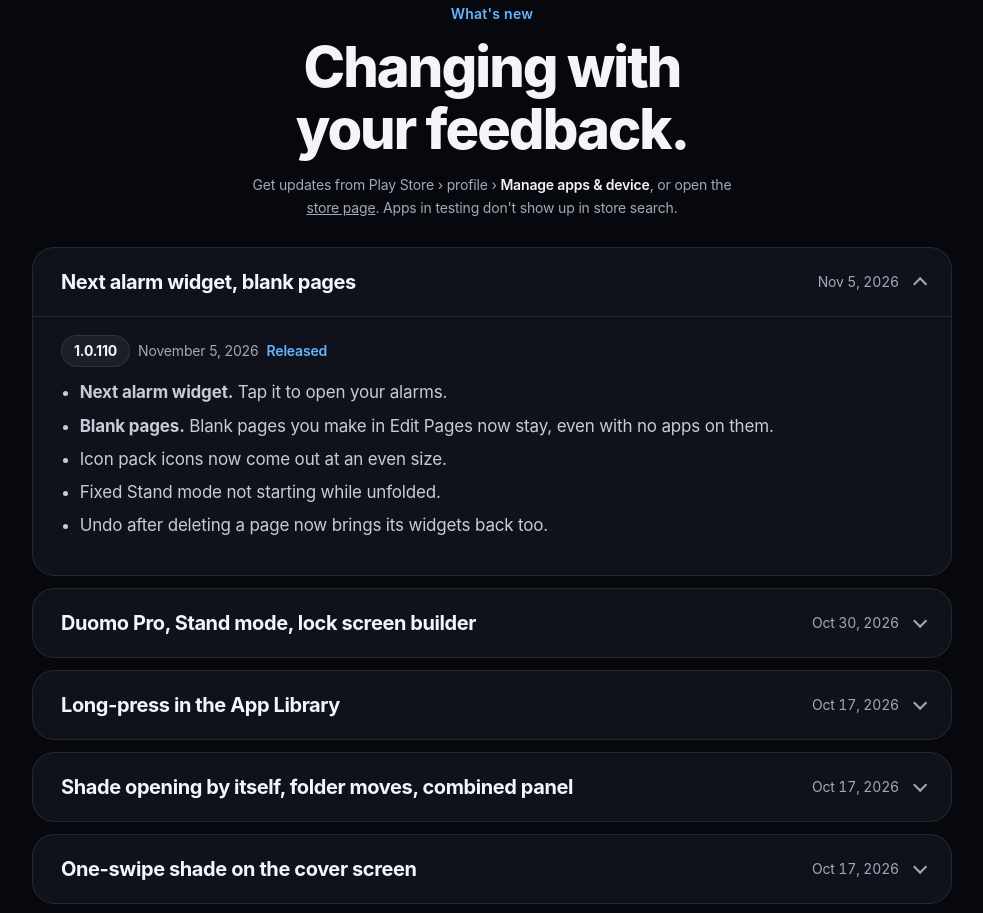
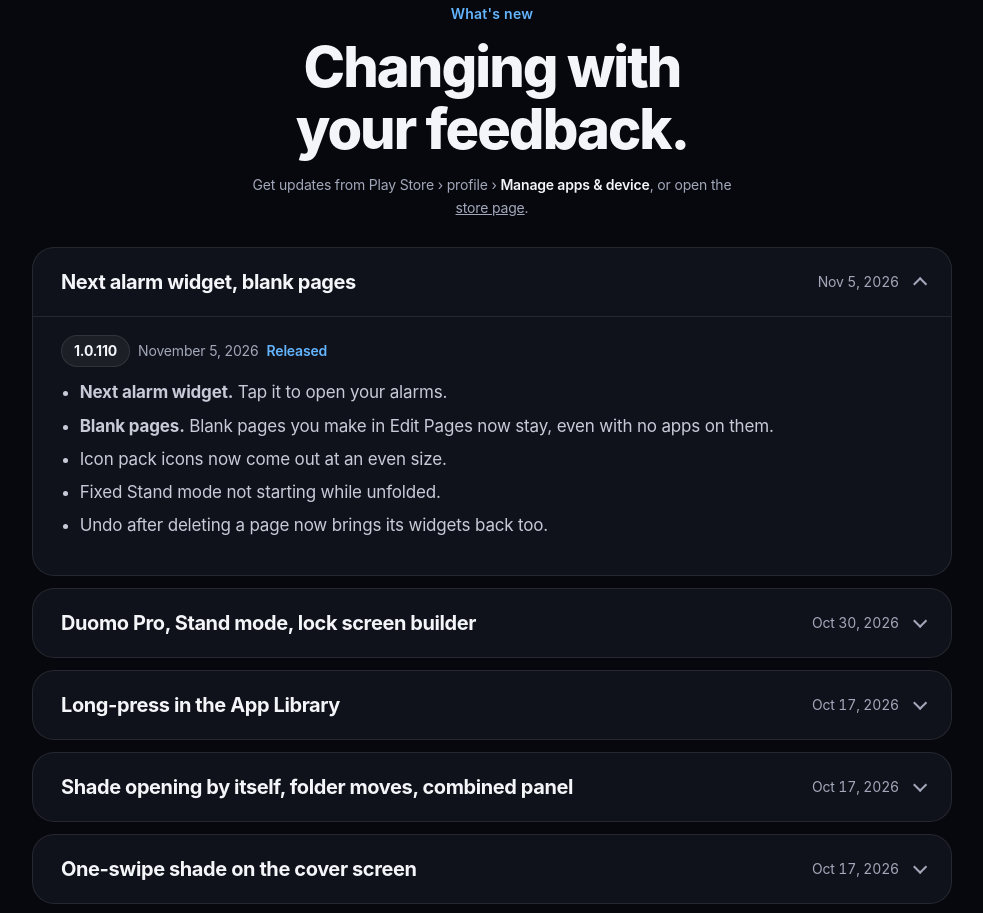
Before and after one commit to bgiseok/duomo, a plain HTML site: page index.html in a window 1280 px wide. Shown: the part 7501-8414 px from the top of the page, without its empty margins (148-1131 px from the left). Drawn offline with Linux system fonts and the light colour scheme; a web font is replaced by a local one.

Commit message:
업데이트 안내 문구 정리

```diff
--- a/index.html
+++ b/index.html
@@ -453,7 +453,7 @@
       <div class="center">
         <p class="kicker"><span data-l="ko">업데이트 내역</span><span data-l="en">What's new</span></p>
         <h2><span data-l="ko">써 주신 의견으로<br>바뀌고 있어요.</span><span data-l="en">Changing with<br>your feedback.</span></h2>
-        <p class="account-note"><span data-l="ko">업데이트는 Play 스토어 › 프로필 › <b>앱 및 기기 관리</b>에서 받거나 <a style="text-decoration:underline" href="https://play.google.com/store/apps/details?id=com.bgiseok.crease">스토어 페이지</a>를 열어 받아요. 테스트 중인 앱이라 스토어 검색에는 나오지 않아요.</span><span data-l="en">Get updates from Play Store › profile › <b>Manage apps &amp; device</b>, or open the <a style="text-decoration:underline" href="https://play.google.com/store/apps/details?id=com.bgiseok.crease">store page</a>. Apps in testing don't show up in store search.</span></p>
+        <p class="account-note"><span data-l="ko">업데이트는 Play 스토어 › 프로필 › <b>앱 및 기기 관리</b>에서 받거나 <a style="text-decoration:underline" href="https://play.google.com/store/apps/details?id=com.bgiseok.crease">스토어 페이지</a>를 열어 받아요.</span><span data-l="en">Get updates from Play Store › profile › <b>Manage apps &amp; device</b>, or open the <a style="text-decoration:underline" href="https://play.google.com/store/apps/details?id=com.bgiseok.crease">store page</a>.</span></p>
       </div>
 
             <details class="update" id="v1-0-110" open>
```
